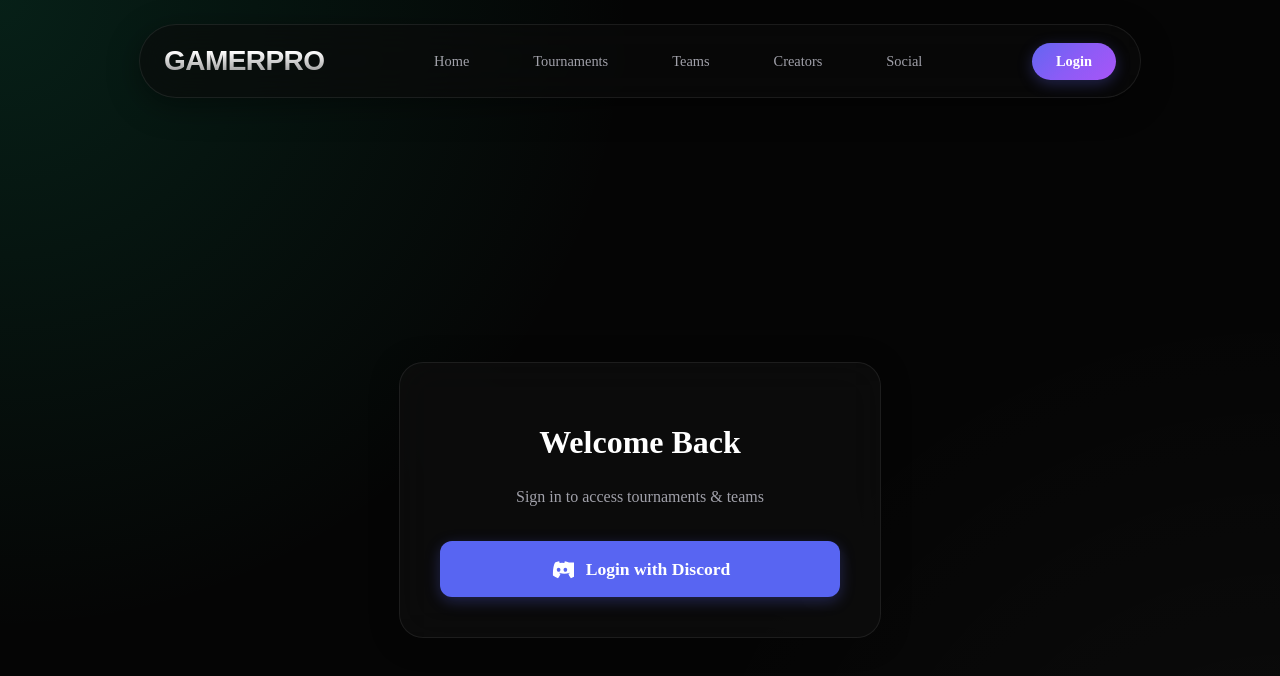
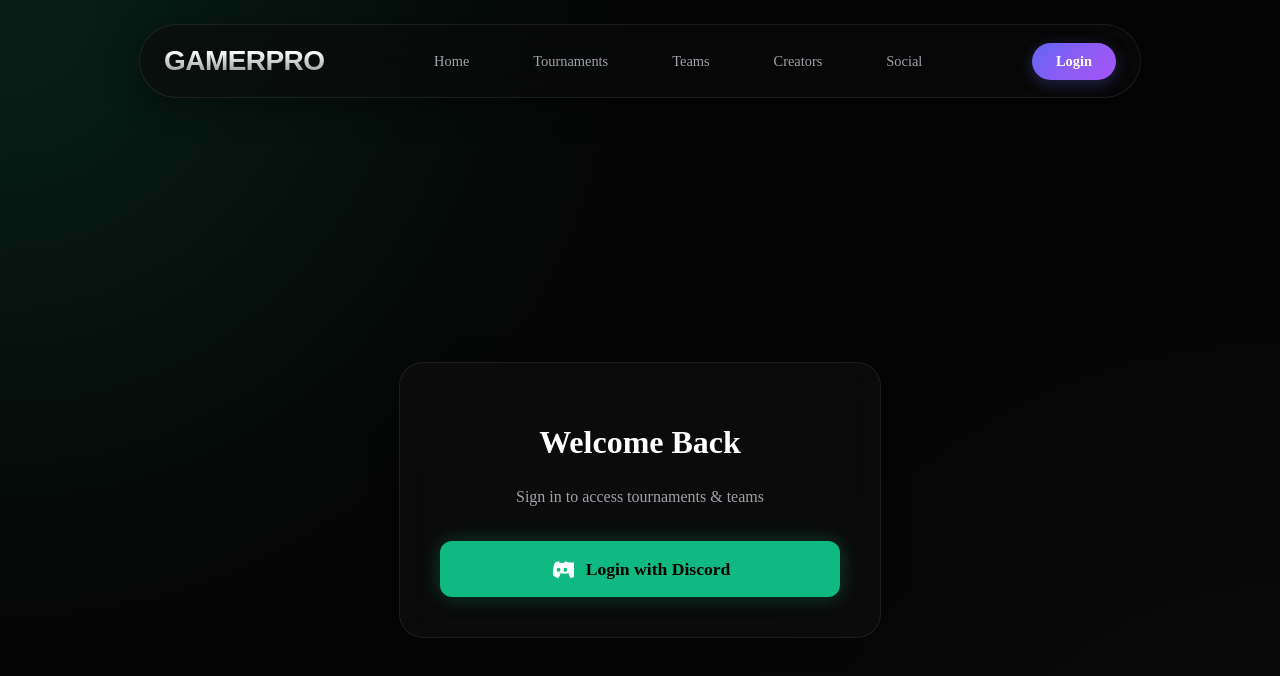
Before and after one commit to mraffankhan/GAMERPRO, a Next.js app: page /login in a window 1280 px wide. Shown: the top 676 px of the page. Built offline with nearby package versions, Linux system fonts and the light colour scheme; no server answers; a web font is replaced by a local one.

Commit message:
style: update login button to match theme colors

```diff
--- a/src/app/login/page.module.css
+++ b/src/app/login/page.module.css
@@ -36,8 +36,8 @@
 }
 
 .discordBtn {
-    background: #5865F2;
-    color: #fff;
+    background: var(--accent-primary);
+    color: #000;
     font-weight: 600;
     font-family: var(--font-subheading);
     padding: 16px 24px;
@@ -51,13 +51,13 @@
     align-items: center;
     justify-content: center;
     gap: 12px;
-    box-shadow: 0 4px 15px rgba(88, 101, 242, 0.3);
+    box-shadow: 0 0 20px rgba(16, 185, 129, 0.3);
 }
 
 .discordBtn:hover {
-    background: #4752c4;
+    background: #fff;
     transform: translateY(-2px);
-    box-shadow: 0 8px 25px rgba(88, 101, 242, 0.5);
+    box-shadow: 0 0 30px rgba(16, 185, 129, 0.5);
 }
 
 .discordBtn:active {
```
